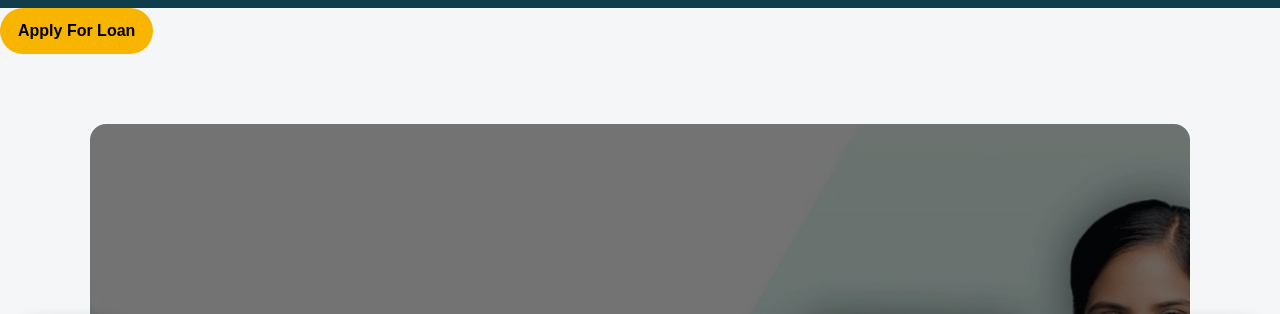
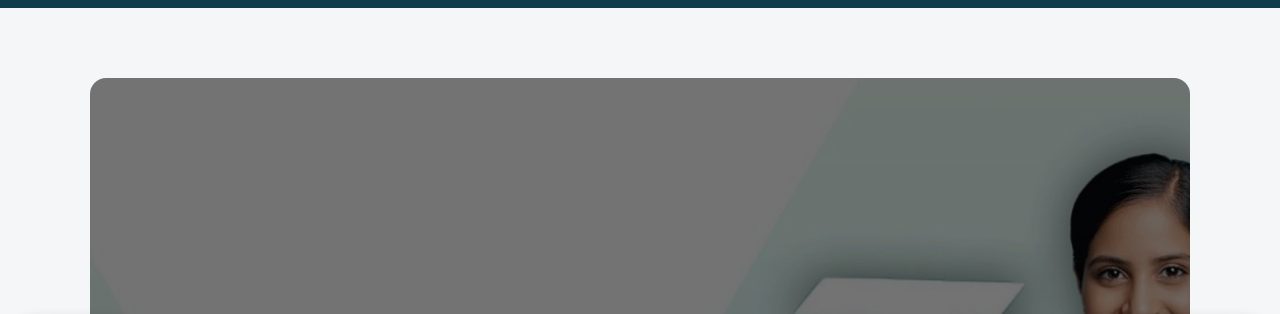
Before and after one commit to aryanchoudhary0119977-sys/indiabulls-dhani-loan, a plain HTML site: page index.html in a window 1280 px wide. Shown: the part 62-376 px from the top of the page. Drawn offline with Linux system fonts and the light colour scheme.

Commit message:
Update index.html

```diff
--- a/index.html
+++ b/index.html
@@ -86,11 +86,7 @@
       <li><a href="contact.html">Contact</a></li>
       <li><a href="javascript:void(0)" id="openEnquiryNav">Enquiry</a></li>
     </ul>
-  </div>
-</header>
-
-    <!-- Desktop button -->
-    <a href="javascript:void(0)" class="thm-btn desktop-apply" id="openEnquiryBtnDesktop">Apply For Loan</a>
+    <a href="javascript:void(0)" class="thm-btn" id="openEnquiryBtn">Apply For Loan</a>
   </div>
 </header>
 
```
